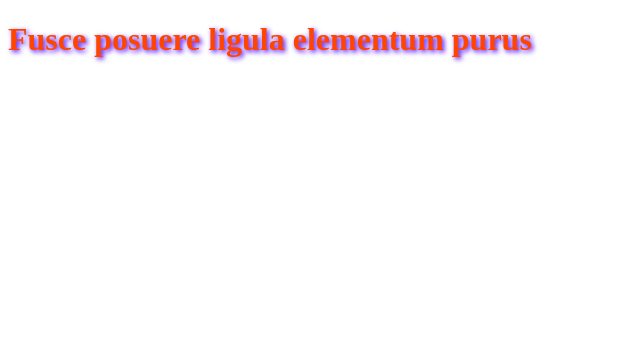
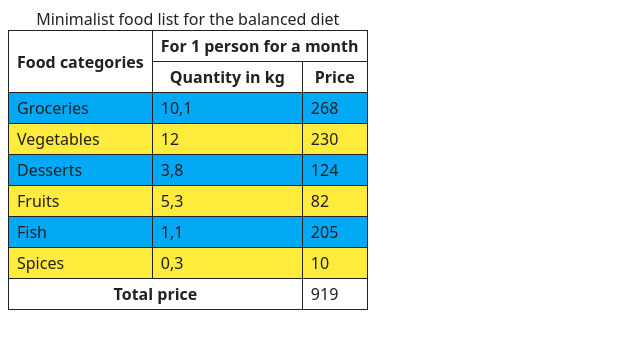
Before and after one commit to DenysMurin/training01, a plain HTML site: page index.html in a window 1280 px wide. Shown: the whole page, without its empty margins (0-640 px from the left). Drawn offline with Linux system fonts and the light colour scheme.

Commit message:
just training

```diff
--- a/index.html
+++ b/index.html
@@ -7,6 +7,60 @@
     <link rel="stylesheet" href="./styles.css">
 </head>
 <body>
-    <h1 class="title">Fusce posuere ligula elementum purus</h1>
+    <table class="product-table">
+        <caption>
+          Minimalist food list for the balanced diet
+        </caption>
+        <thead>
+          <tr>
+            <th scope="col" rowspan="2">Food categories</th>
+            <th scope="colgroup" colspan="2">For 1 person for a month</th>
+          </tr>
+          <tr>
+            <th scope="col">Quantity in kg</th>
+            <th scope="col">Price</th>
+          </tr>
+        </thead>
+
+        <tbody>
+          <tr class="product-row">
+            <td>Groceries</td>
+            <td>10,1</td>
+            <td>268</td>
+          </tr>
+          <tr class="product-row">
+            <td>Vegetables</td>
+            <td>12</td>
+            <td>230</td>
+          </tr>
+          <tr class="product-row">
+            <td>Desserts</td>
+            <td>3,8</td>
+            <td>124</td>
+          </tr>
+          <tr class="product-row">
+            <td>Fruits</td>
+            <td>5,3</td>
+            <td>82</td>
+          </tr>
+          <tr class="product-row">
+            <td>Fish</td>
+            <td>1,1</td>
+            <td>205</td>
+          </tr>
+          <tr class="product-row">
+            <td>Spices</td>
+            <td>0,3</td>
+            <td>10</td>
+          </tr>
+        </tbody>
+
+        <tfoot>
+          <tr>
+            <th scope="row" colspan="2">Total price</th>
+            <td>919</td>
+          </tr>
+        </tfoot>
+      </table>
 </body>
 </html>
--- a/styles.css
+++ b/styles.css
@@ -1,4 +1,26 @@
-.title {
-    color: orangered;
-    text-shadow: 2px 2px 5px rgb(76, 0, 255)
-  }
+*,
+::before,
+::after {
+  box-sizing: border-box;
+}
+
+body {
+  font-family: system-ui, -apple-system, BlinkMacSystemFont, "Segoe UI", Roboto,
+    Oxygen, Ubuntu, Cantarell, "Open Sans", "Helvetica Neue", sans-serif;
+  background-color: #fff;
+  color: #212121;
+}
+.product-table td,
+.product-table th {
+  padding: 4px 8px;
+  border: 1px solid #212121;
+}
+.product-table {
+  border-collapse: collapse;
+}
+.product-row:nth-child(odd) {
+  background-color: #03a9f4;
+}
+.product-row:nth-child(even) {
+  background-color: #ffeb3b;
+}
```
